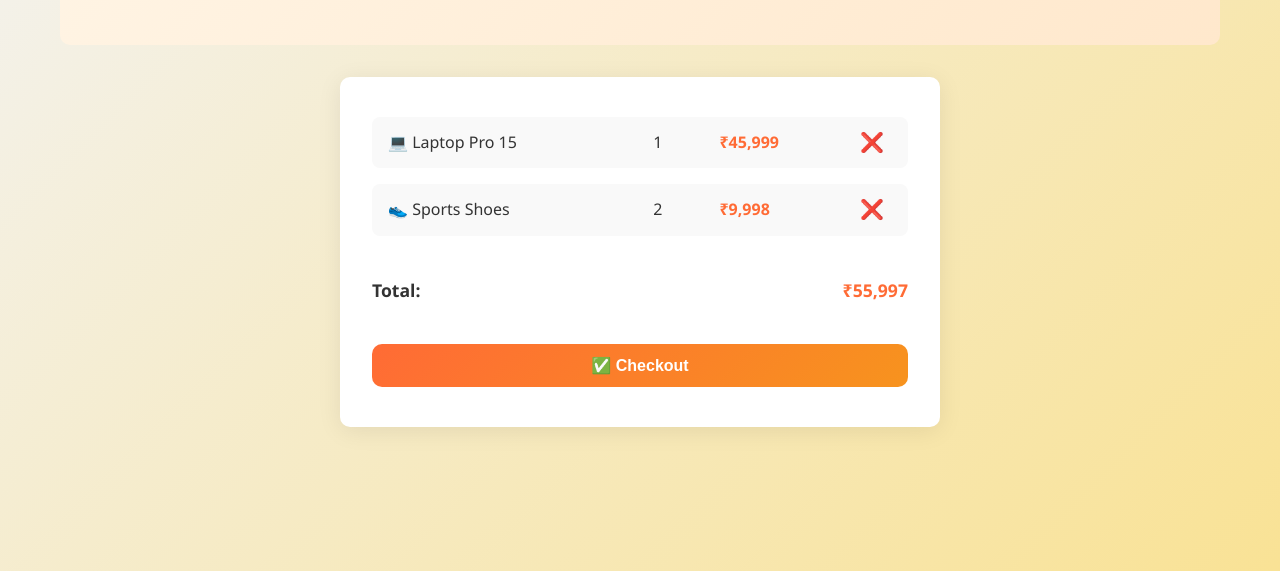
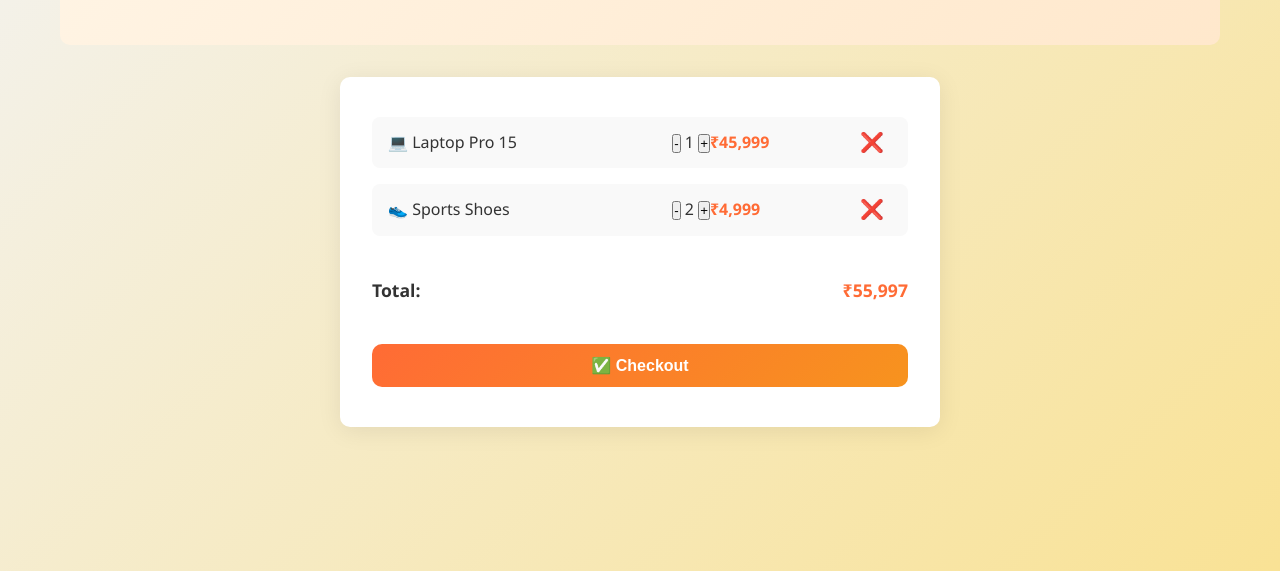
Before and after one commit to parth-k17/KumbhKart, a plain HTML site: page cart2.html in a window 1280 px wide. Shown: the part 229-800 px from the top of the page. Drawn offline with Linux system fonts and the light colour scheme.

Commit message:
add button for js
js

```diff
--- a/cart2.html
+++ b/cart2.html
@@ -4,7 +4,6 @@
   <meta charset="UTF-8">
   <meta name="viewport" content="width=device-width, initial-scale=1.0">
   <title>Cart - KumbhKart</title>
-  <link rel="stylesheet" href="css/home.css">
   <link rel="stylesheet" href="css/cart2.css">
 </head>
 <body>
@@ -24,32 +23,51 @@
       </ul>
     </nav>
   </header>
+
   <main class="container">
     <section class="page-header">
       <h1>🛒 Your Cart</h1>
       <p>Review your selected items and proceed to checkout</p>
     </section>
+
     <section class="cart-section">
       <div class="cart-items">
         <div class="cart-item">
           <span class="cart-product">💻 Laptop Pro 15</span>
-          <span class="cart-qty">1</span>
-          <span class="cart-price">₹45,999</span>
+
+          <div class="qty-container">
+            <button class="qty-btn minus">-</button>
+            <span class="cart-qty">1</span>
+            <button class="qty-btn plus">+</button>
+          </div>
+
+          <span class="cart-price" data-price="45999">₹45,999</span>
           <button class="remove-btn">❌</button>
         </div>
+
         <div class="cart-item">
           <span class="cart-product">👟 Sports Shoes</span>
-          <span class="cart-qty">2</span>
-          <span class="cart-price">₹9,998</span>
+
+          <div class="qty-container">
+            <button class="qty-btn minus">-</button>
+            <span class="cart-qty">2</span>
+            <button class="qty-btn plus">+</button>
+          </div>
+
+          <span class="cart-price" data-price="4999">₹4,999</span>
           <button class="remove-btn">❌</button>
         </div>
       </div>
+
       <div class="cart-summary">
         <span>Total: </span>
         <span class="cart-total">₹55,997</span>
       </div>
+
       <button class="btn btn-primary checkout-btn">✅ Checkout</button>
     </section>
   </main>
+
+  <script src="JS/cart2.js"></script>
 </body>
 </html>
```
